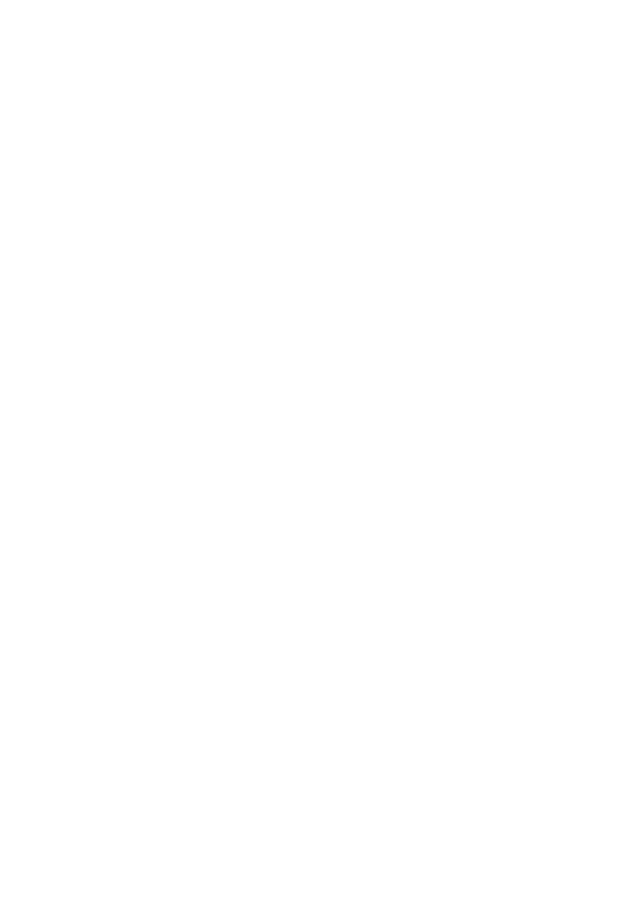
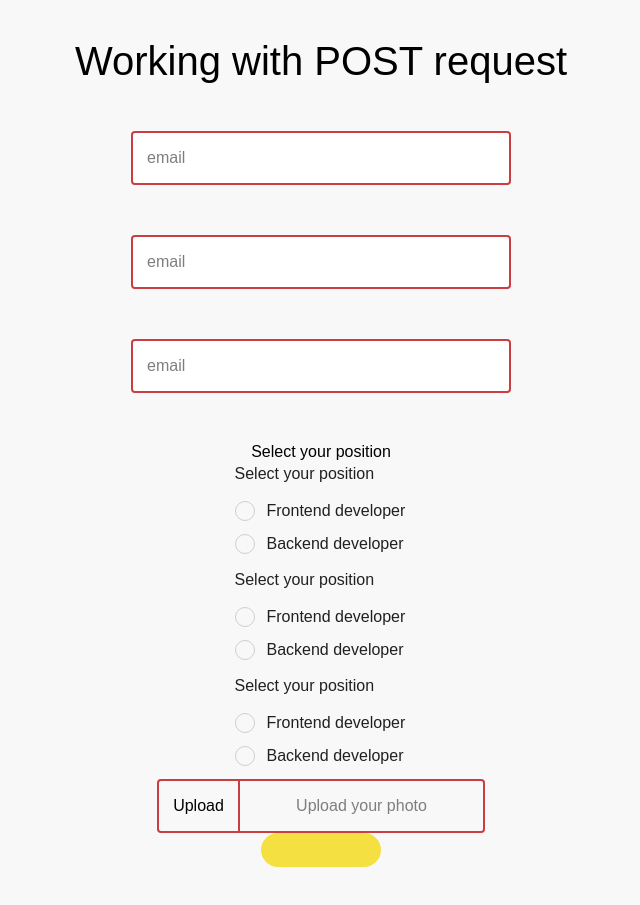
Before and after one commit to SVoznyuk18/test_task, a React (Create React App) app: page / in a window 1280 px wide. Shown: the part 1660-2565 px from the top of the page, without its empty margins (319-959 px from the left). Before the commit the page ends 1561 px from the top, so only its background shows below. Built offline with nearby package versions, Linux system fonts and the light colour scheme.

Commit message:
create form layout

```diff
--- a/src/App.js
+++ b/src/App.js
@@ -10,6 +10,7 @@
   Header,
   Promo,
   Users,
+  Form,
 } from "ComponentsRoot";
 
 function App() {
@@ -18,6 +19,7 @@
       <Header />
       <Promo />
       <Users />
+      <Form />
     </>
   );
 }
--- a/src/components/ClassicButton/ClassicButton.js
+++ b/src/components/ClassicButton/ClassicButton.js
@@ -1,9 +1,9 @@
 import React from "react";
 import PropTypes from "prop-types";
 
-export const ClassicButton = ({ children, style }) => {
+export const ClassicButton = ({ children, style, type }) => {
   return (
-    <button className="button" style={style}>
+    <button className="button" style={style} type={type}>
       {children}
     </button>
   );
@@ -15,10 +15,12 @@
 ClassicButton.propTypes = {
   children: PropTypes.oneOfType([PropTypes.string, PropTypes.node]).isRequired,
   style: PropTypes.object,
+  type: PropTypes.string,
 };
 
 ClassicButton.defaultProps = {
   style: {},
+  type: "button",
 };
 
 export default ClassicButton;
--- a/src/components/ClassicInput/ClassicInput.js
+++ b/src/components/ClassicInput/ClassicInput.js
@@ -1,12 +1,22 @@
-import React from 'react';
+import React from "react";
 
-const ClassicInput = ({}) => {
-    return (
-        <div className='input_wrapper'>
-            <input type='text' id='email' className='input input_error'/>
-            <label htmlFor='email' className='label label_error'>email</label>
-        </div>
-    )
-}
+const ClassicInput = ({
+  label,
+  htmlFor,
+  id,
+  name,
+  register,
+  validation,
+  errorMessage,
+}) => {
+  return (
+    <div className="input_wrapper">
+      <input type="text" id="email" className="input input_error" />
+      <label htmlFor="email" className="label label_error">
+        email
+      </label>
+    </div>
+  );
+};
 
-export default  ClassicInput;
+export default ClassicInput;
--- /dev/null
+++ b/src/components/Form/Form.js
@@ -0,0 +1,29 @@
+import React from "react";
+
+import {
+  ClassicButton,
+  ClassicInput,
+  FileUploader,
+  RadioButton,
+} from "ComponentsRoot";
+
+const Form = () => {
+  return (
+    <section className="formSection">
+      <form className="form">
+        <h1 className="form__title">Working with POST request</h1>
+        <ClassicInput />
+        <ClassicInput />
+        <ClassicInput />
+        <p className="form__radioButtons-title">Select your position</p>
+        <RadioButton />
+        <RadioButton />
+        <RadioButton />
+        <FileUploader />
+        <ClassicButton />
+      </form>
+    </section>
+  );
+};
+
+export default Form;
--- a/src/components/index.js
+++ b/src/components/index.js
@@ -7,6 +7,7 @@
 import Promo from "./Promo/Promo";
 import UserCard from "./UserCard/UserCard";
 import Users from "./Users/Users";
+import Form from "./Form/Form";
 
 export {
   ClassicButton,
@@ -18,4 +19,5 @@
   Promo,
   UserCard,
   Users,
+  Form,
 };
--- a/src/scss/components/_all.scss
+++ b/src/scss/components/_all.scss
@@ -6,4 +6,5 @@
 @import './header';
 @import './promo';
 @import './userCard';
-@import './users'
+@import './users';
+@import './form';
--- a/src/scss/components/_classicInput.scss
+++ b/src/scss/components/_classicInput.scss
@@ -1,9 +1,9 @@
 .input_wrapper {
     position: relative;
     border: none;
-    width: 328px;
+    width: 100%;
     height: 54px;
-    margin-top: 20px;
+    margin-bottom: 50px;
 
     .label {
         position: absolute;
@@ -43,3 +43,9 @@
         }
     }
 }
+
+@media screen and (min-width: $mobile) {
+    .input_wrapper {
+        max-width: 380px;
+    }
+}
--- /dev/null
+++ b/src/scss/components/_form.scss
@@ -0,0 +1,55 @@
+
+.formSection {
+    margin: 0 auto;
+    padding: 140px 16px 100px;
+    display: flex;
+    flex-direction: column;
+    justify-content: center;
+    align-items: center;
+    background-color: $bgColor;
+
+    .form {
+        display: flex;
+        flex-direction: column;
+        justify-content: center;
+        align-items: center;
+        &__title {
+            text-align: center;
+            font-weight: 400;
+            font-size: 40px;
+            line-height: 40px;
+            margin-bottom: 50px;
+        }
+    }
+}
+
+
+
+
+
+
+
+
+
+
+@media screen and (min-width: $tablet) {
+    .formSection {
+        padding: 140px 32px 100px;
+
+
+    }
+}
+
+@media screen and (min-width: $tabletL) {
+    .formSection {
+        padding: 140px 60px 100px;
+
+    }
+}
+
+@media screen and (min-width: $desktopL) {
+    .formSection {
+        padding: 140px 0px 100px;
+
+    }
+}
```
